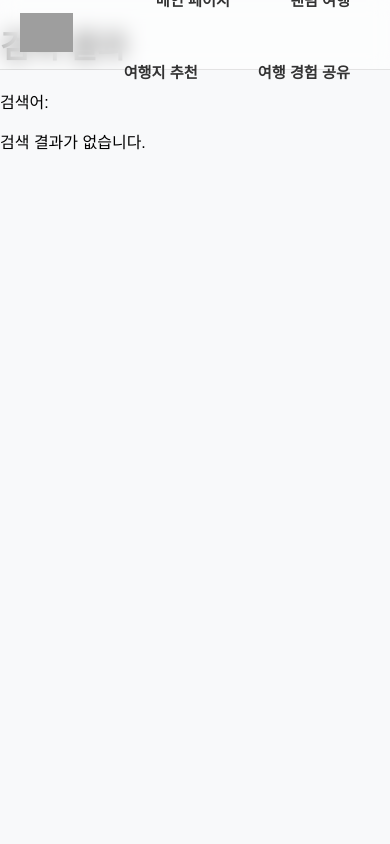
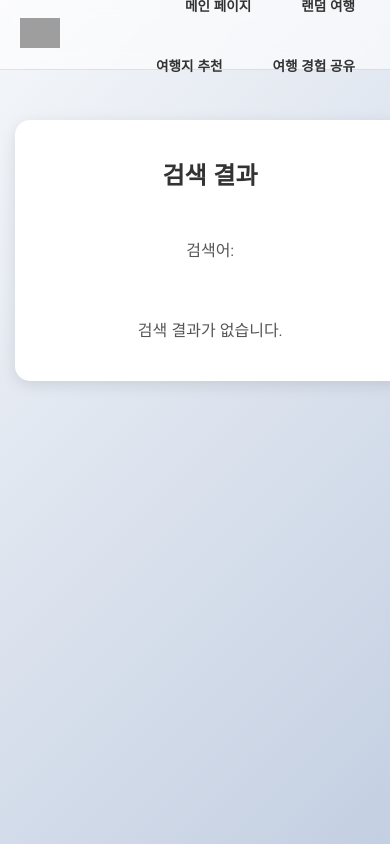
Before and after one commit to Web-Programming-8/Web-programming, a Flask app: page /search in a window 390 px wide. Run offline with Flask 3, Linux system fonts and the light colour scheme; grey boxes are pictures that could not be loaded.

Commit message:
chore: change design and codes

```diff
--- a/app.py
+++ b/app.py
@@ -108,6 +108,7 @@ def search():
             if key == query:  # 정확히 일치해야 리다이렉트
                 return redirect(f"/city/{code}")
 
+        # 광주 검색 시 광주광역시와 경기도 광주시 모두 표시
         if query == "광주":
             regions = Region.query.filter(Region.name.contains("광주")).all()
             for region in regions:
@@ -121,6 +122,7 @@ def search():
                     {"name": city.name, "code": city.code, "type": "city"}
                 )
 
+        # 제주도 예외 처리
         elif query in ["제주", "제주도", "제주특별자치도"]:
             jeju_region = Region.query.filter_by(name="제주특별자치도").first()
             if jeju_region:
@@ -129,6 +131,7 @@ def search():
                     {"region_name": jeju_region.name, "cities": cities_in_region}
                 )
 
+        # 경상, 충청, 전라 + 도 처리
         elif query in ["경상", "경상도", "충청", "충청도", "전라", "전라도"]:
             region_keywords = {
                 "경상": ["경상북도", "경상남도"],
@@ -147,6 +150,23 @@ def search():
                         {"region_name": region.name, "cities": cities_in_region}
                     )
 
+        # 남/북도 이름 정확히 입력 시 도시 목록 표시
+        elif query in [
+            "전라북도",
+            "전라남도",
+            "경상북도",
+            "경상남도",
+            "충청북도",
+            "충청남도",
+        ]:
+            region = Region.query.filter_by(name=query).first()
+            if region:
+                cities_in_region = City.query.filter_by(region_id=region.id).all()
+                regions_with_cities.append(
+                    {"region_name": region.name, "cities": cities_in_region}
+                )
+
+        # 경기도, 강원도
         elif query in ["경기도", "강원도"]:
             region = Region.query.filter_by(name=query).first()
             if region:
@@ -155,6 +175,7 @@ def search():
                     {"region_name": region.name, "cities": cities_in_region}
                 )
 
+        # 일반 검색 결과 처리
         else:
             regions = Region.query.filter(Region.name.contains(query)).all()
             cities = City.query.filter(City.name.contains(query)).all()
--- a/static/css/search.css
+++ b/static/css/search.css
@@ -1,8 +1,14 @@
-body {
-    font-family: Arial, sans-serif;
-    background-color: #f8f9fa;
+@import url('https://fonts.googleapis.com/css2?family=Montserrat:wght@400;600&display=swap');
+
+html, body {
+    font-family: 'Montserrat', sans-serif;
+    background: linear-gradient(135deg, #f5f7fa, #c3cfe2);
     margin: 0;
     padding: 0;
+    color: #333;
+    width: 100%;
+    height: 100%;
+    overflow-x: hidden;
 }
 
 .nav-bar {
@@ -82,3 +88,84 @@ body {
     object-fit: contain;
     cursor: pointer;
 }
+
+/* 컨테이너 중앙 정렬 */
+.container {
+    max-width: 800px;
+    width: 100%;
+    margin: 120px auto 30px auto; /* 네비게이션 아래로 약간 떨어뜨림 */
+    display: flex;
+    flex-direction: column;
+    gap: 30px;
+    padding: 0 15px;
+}
+
+/* 검색 결과 컨테이너 박스 */
+.search-results-container {
+    background-color: #ffffff;
+    padding: 30px;
+    border-radius: 15px;
+    box-shadow: 0 4px 15px rgba(0, 0, 0, 0.1);
+    display: flex;
+    flex-direction: column;
+    gap: 20px;
+}
+
+.search-results-container h1 {
+    text-align: center;
+    font-size: 1.5rem;
+    font-weight: 600;
+    color: #333;
+    margin-bottom: 10px;
+}
+
+.search-results-container p {
+    text-align: center;
+    font-size: 1rem;
+    color: #555;
+    margin-bottom: 20px;
+}
+
+.search-results-container h2 {
+    font-size: 1.2rem;
+    color: #333;
+    font-weight: 600;
+    margin: 20px 0 10px 0;
+}
+
+.search-results-container ul {
+    list-style: none;
+    padding: 0;
+    margin: 0;
+}
+
+.search-results-container li {
+    margin: 8px 0;
+    font-size: 0.95rem;
+}
+
+.search-results-container a {
+    color: #007bff;
+    text-decoration: none;
+    font-weight: 500;
+}
+
+.search-results-container a:hover {
+    text-decoration: underline;
+}
+
+/* 반응형 */
+@media (max-width: 480px) {
+    .nav-item {
+        font-size: 0.85rem;
+        padding: 10px 15px;
+    }
+
+    .logo img {
+        height: 30px;
+    }
+
+    .search-results-container {
+        padding: 20px;
+    }
+}
--- a/templates/index.html
+++ b/templates/index.html
@@ -81,6 +81,7 @@
 
       <!-- 지도 영역 -->
       <div class="map-container">
+        <div class="rounded-box"></div>
         <div class="dg-map dg-map-in" id="svg-container"></div>
       </div>
     </div>
--- a/templates/search.html
+++ b/templates/search.html
@@ -4,7 +4,6 @@
     <meta charset="UTF-8">
     <title>검색 결과</title>
     <link rel="stylesheet" href="/static/css/search.css" />
-
 </head>
 <body>
     <div class="container">
@@ -28,13 +27,9 @@
                 룰렛이 랜덤으로 여행지역을 정해드려요.
                 </div>
             </div>
-            <!-- 여행지 추천 버튼 추가 -->
+            <!-- 여행지 추천 버튼 -->
             <div class="nav-item-container">
-                <button
-                class="nav-item"
-                id="recommendationNav"
-                onclick="location.href='/random'"
-                >
+                <button class="nav-item" id="recommendationNav" onclick="location.href='/random'">
                 여행지 추천
                 </button>
                 <div class="nav-description">
@@ -50,6 +45,8 @@
                 </div>
             </div>
         </nav>
+
+        <div class="search-results-container">
             <h1>검색 결과</h1>
             <p>검색어: <strong>{{ query }}</strong></p>
 
@@ -80,7 +77,7 @@
             {% elif not regions_with_cities %}
                 <p>검색 결과가 없습니다.</p>
             {% endif %}
-
+        </div>
     </div>
 </body>
 </html>
```
Also changed, not shown: static/css/index.css (+25 -4 lines), static/css/post.css (+8 -3 lines). Lines whose indentation alone changed are shown as unchanged.
